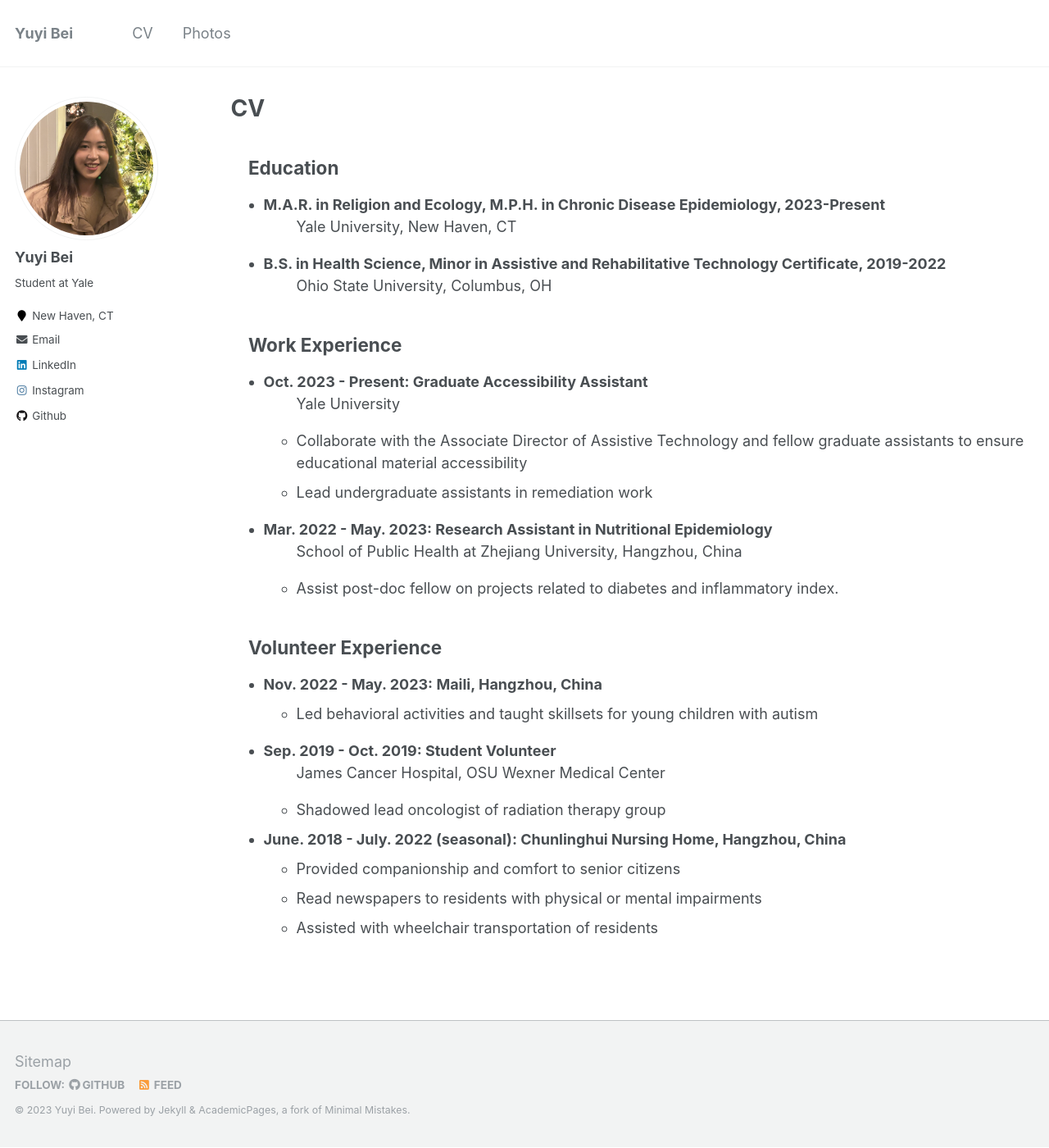
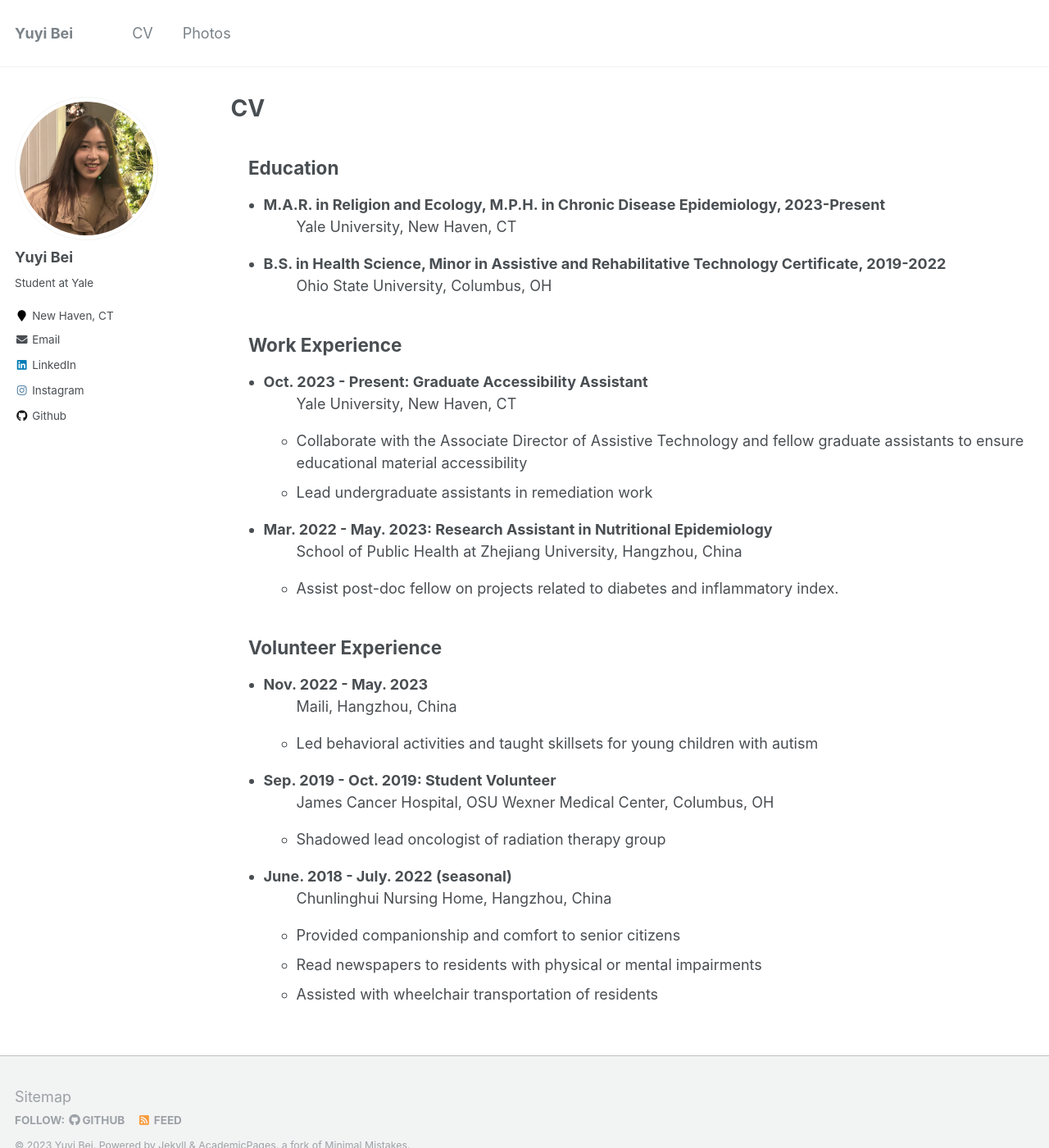
Before and after one commit to YuyiBei/yuyi, a Jekyll site: the page built from _pages/cv.md, in a window 1280 px wide and 1400 px high. Shown: the whole window at 82% size. Built offline with Jekyll 4.4.1, drawn with Linux system fonts in a browser that asks for light colours.

Commit message:
Update cv.md

```diff
--- a/_pages/cv.md
+++ b/_pages/cv.md
@@ -17,7 +17,7 @@ author_profile: true
 &nbsp;&nbsp;&nbsp;&nbsp;Work Experience
 ------
 * **Oct. 2023 - Present: Graduate Accessibility Assistant**
-  : Yale University
+  : Yale University, New Haven, CT
   * Collaborate with the Associate Director of Assistive Technology and fellow graduate assistants to ensure educational material accessibility
   * Lead undergraduate assistants in remediation work
 * **Mar. 2022 - May. 2023: Research Assistant in Nutritional Epidemiology**
@@ -26,12 +26,14 @@ author_profile: true
 
 &nbsp;&nbsp;&nbsp;&nbsp;Volunteer Experience
 ------
-* **Nov. 2022 - May. 2023: Maili, Hangzhou, China**
+* **Nov. 2022 - May. 2023**
+  : Maili, Hangzhou, China
   * Led behavioral activities and taught skillsets for young children with autism
 * **Sep. 2019 - Oct. 2019: Student Volunteer**
-  : James Cancer Hospital, OSU Wexner Medical Center
+  : James Cancer Hospital, OSU Wexner Medical Center, Columbus, OH
   * Shadowed lead oncologist of radiation therapy group
-* **June. 2018 - July. 2022 (seasonal): Chunlinghui Nursing Home, Hangzhou, China**
+* **June. 2018 - July. 2022 (seasonal)**
+  : Chunlinghui Nursing Home, Hangzhou, China
   * Provided companionship and comfort to senior citizens
   * Read newspapers to residents with physical or mental impairments
   * Assisted with wheelchair transportation of residents
```
